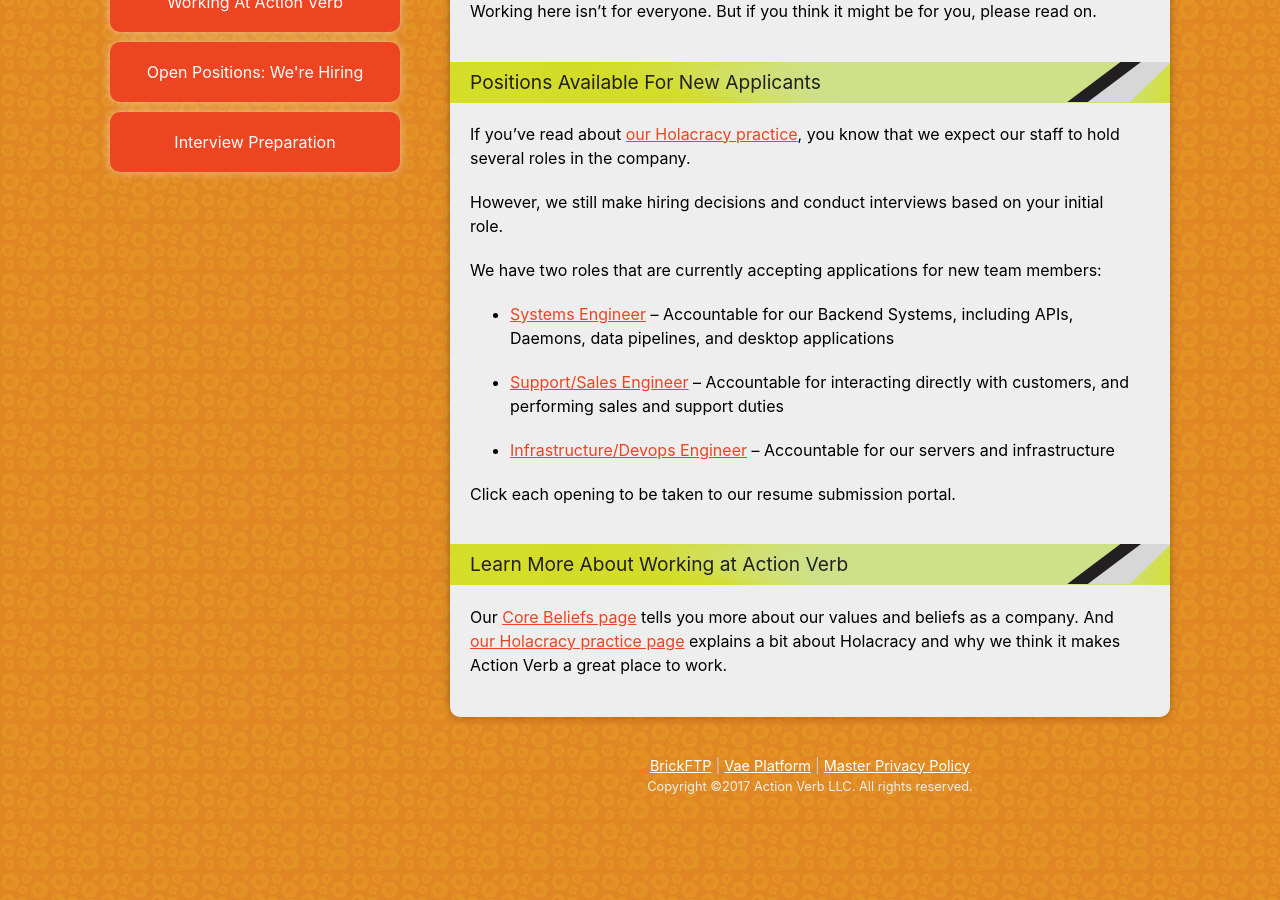
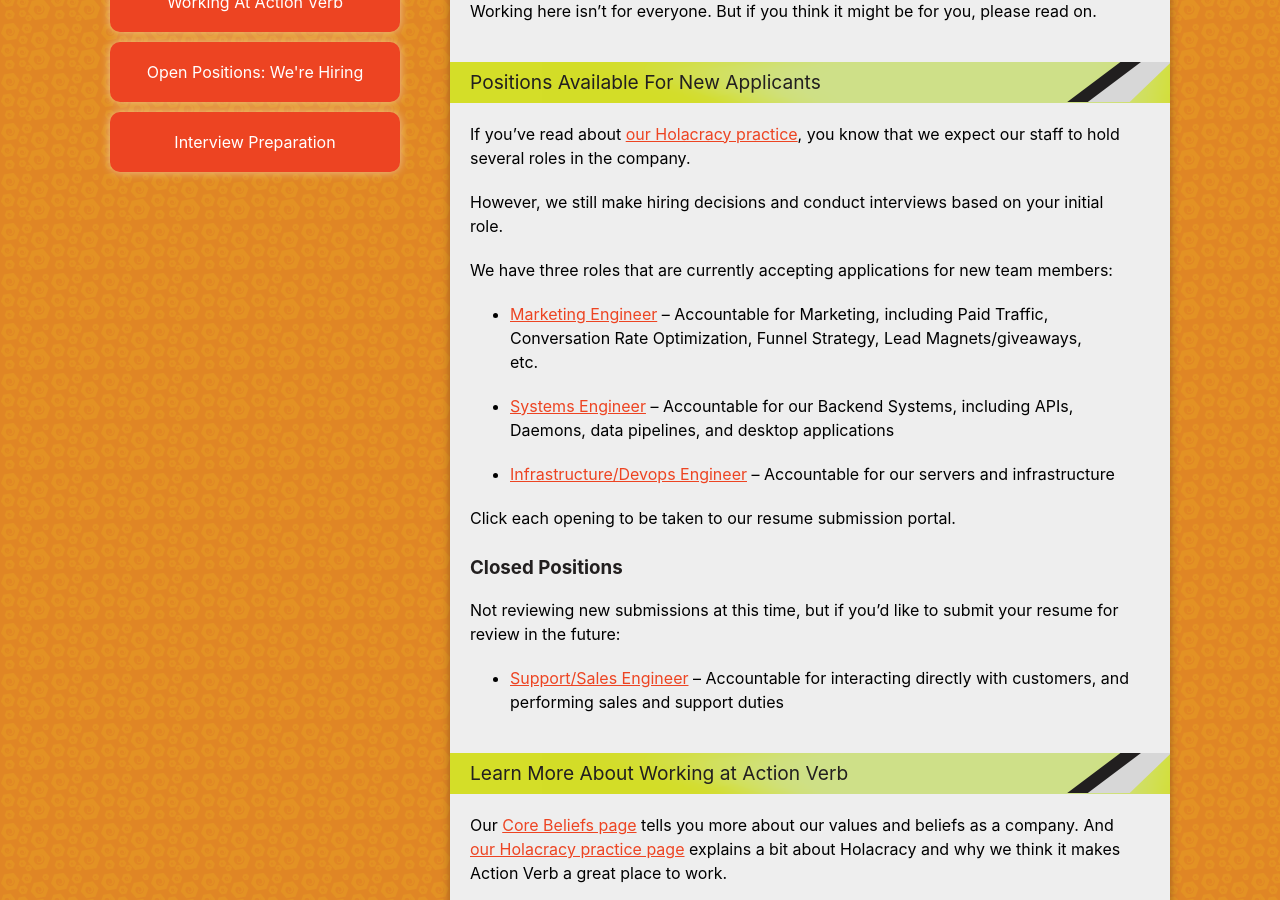
Before and after one commit to edelstone/actionverb.com, a Jekyll site: the page built from now-hiring.md, in a window 1280 px wide and 900 px high, scrolled down 578 px. Built offline with Jekyll 4.4.1, drawn with Linux system fonts in a browser that asks for light colours; before the commit the page ends 1422 px from its top, so only the background shows below that.

Commit message:
Now hioring page

```diff
--- a/now-hiring.md
+++ b/now-hiring.md
@@ -35,14 +35,27 @@ we expect our staff to hold several roles in the company.
 However, we still make hiring decisions and conduct interviews
 based on your initial role.
 
-We have two roles that are currently accepting applications for new team members:
+We have three roles that are currently accepting applications for new team members:
+
+ * <a
+ href="http://actionverb.applytojob.com/apply/Rp1yGctWDi/B2B-SaaS-VP-Of-Marketing"
+ target="_blank">Marketing Engineer</a> &ndash; Accountable for
+ Marketing, including Paid Traffic, Conversation Rate Optimization,
+ Funnel Strategy, Lead Magnets/giveaways, etc.
 
  * <a href="http://actionverb.applytojob.com/apply/XewrZe/" target="_blank">Systems Engineer</a> &ndash; Accountable for our Backend Systems, including APIs, Daemons, data pipelines, and desktop applications
- * <a href="http://actionverb.applytojob.com/apply/b9YTLViLIw/" target="_blank">Support/Sales Engineer</a> &ndash; Accountable for interacting directly with customers, and performing sales and support duties
  * <a
  href="http://actionverb.applytojob.com/apply/cFydMsuRwy/DevOpsSysadmin-Engineer" target="_blank">Infrastructure/Devops Engineer</a> &ndash; Accountable for our servers and infrastructure
 
 Click each opening to be taken to our resume submission portal.
+
+
+### Closed Positions
+
+Not reviewing new submissions at this time, but if you'd like to submit
+your resume for review in the future:
+
+ * <a href="http://actionverb.applytojob.com/apply/b9YTLViLIw/" target="_blank">Support/Sales Engineer</a> &ndash; Accountable for interacting directly with customers, and performing sales and support duties
 
 
 ## Learn More About Working at Action Verb
```
